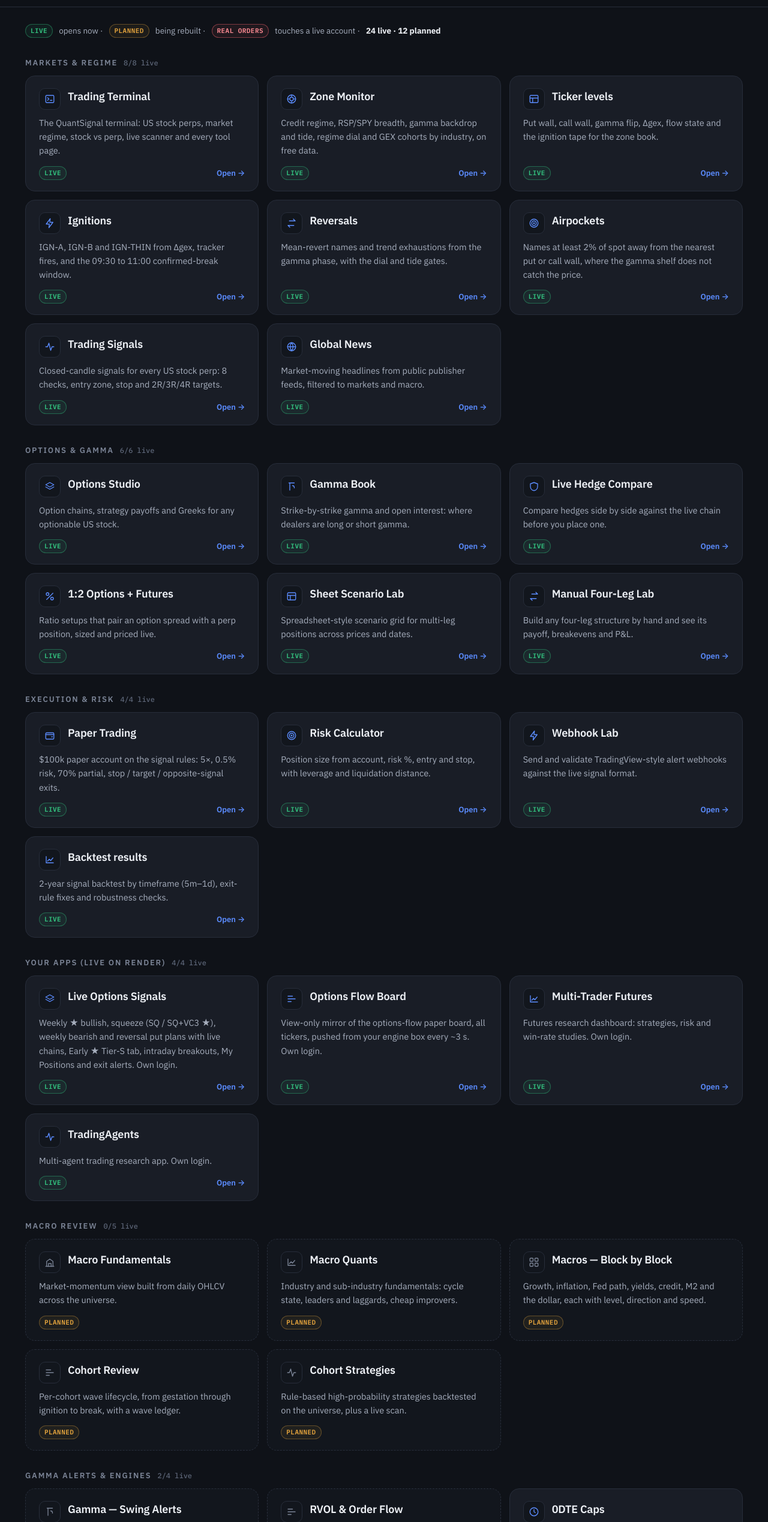
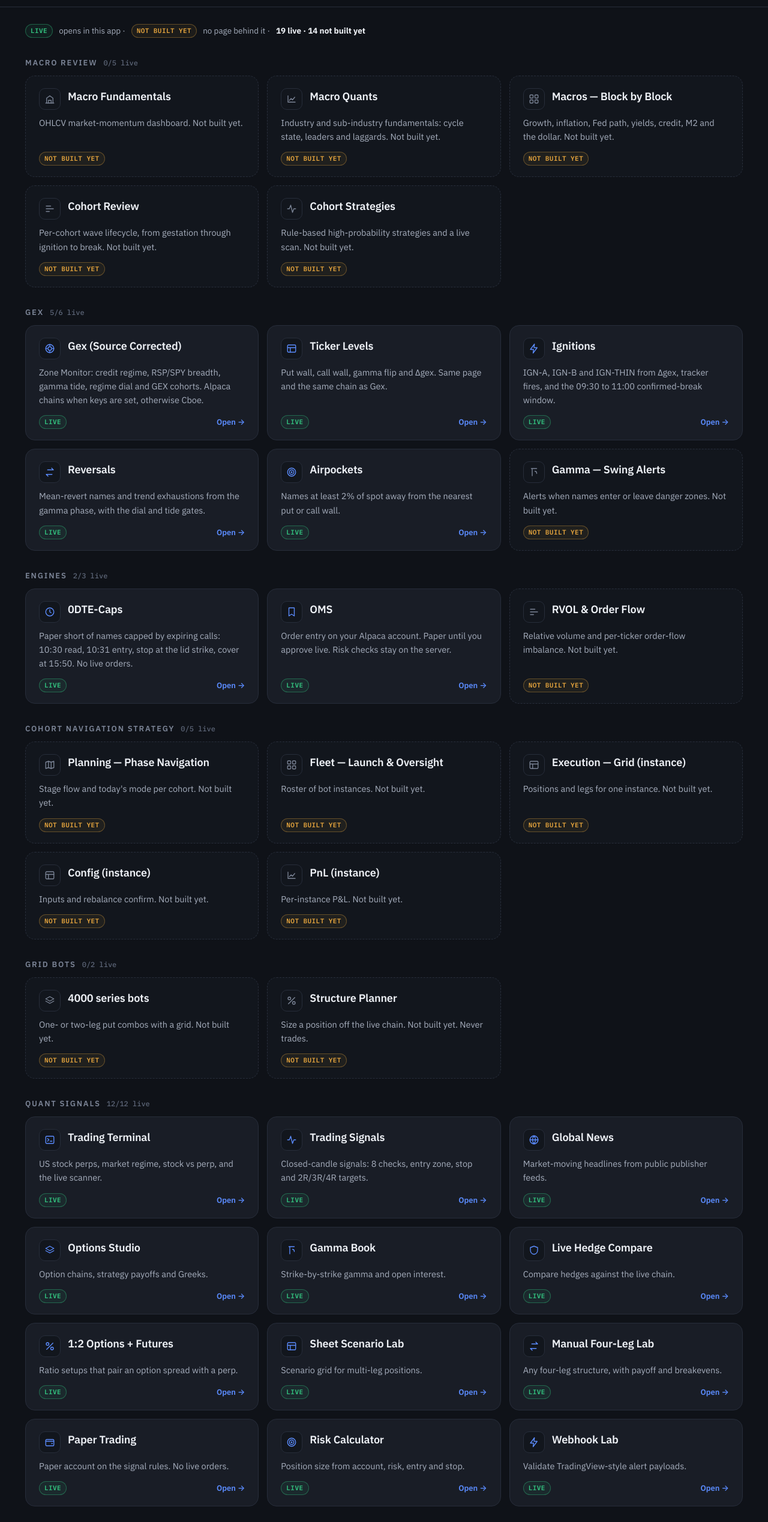
Before and after one commit to Abhinavsatyapu/QuantSignal, a website: page site/portal.html in a window 1280 px wide. Shown: the part 65-2602 px from the top of the page at 60% size. Drawn offline with Linux system fonts and the light colour scheme.

Commit message:
Unify the portal grid with one Zone Monitor chain
The home page uses the reference section headings. Live cards open in-app pages; engines we do not have are marked not built yet and are not links. Zone Monitor tabs open Ignitions, Reversals, Weekly, Airpockets and 0DTE here. Those books read the Zone Monitor levels instead of a second chain, and a failed gamma pass waits ten minutes before retrying.

Co-authored-by: Abhinavsatyapu <Abhinavsatyapu@users.noreply.github.com>

```diff
--- a/server.js
+++ b/server.js
@@ -210,6 +210,7 @@ http.createServer((req, res) => {
   if (url.pathname === "/api/av/quotes") return avQuotes(req, res, url);
   if (url.pathname === "/api/av/regime") return avRegime(req, res, url);
   if (url.pathname.startsWith("/api/")) return proxy(req, res, url);
+  if (url.pathname === "/levels") { res.writeHead(302, { ...sec, Location: "/zone#levels" }); return res.end(); }
   if (url.pathname === "/" || url.pathname === "/portal") url.pathname = "/portal.html";   // portal home; the terminal lives at /terminal
   let p = path.normalize(decodeURIComponent(url.pathname)).replace(/^(\.\.[\/\\])+/, "");
   let file = path.join(SITE, p);
--- a/site/portal.html
+++ b/site/portal.html
@@ -3,7 +3,7 @@
 <head>
 <meta charset="utf-8">
 <meta name="viewport" content="width=device-width, initial-scale=1">
-<title>QuantSignal Portal</title>
+<title>Dashboard Portal</title>
 <meta name="theme-color" content="#0f1218">
 <link rel="preconnect" href="https://fonts.googleapis.com"><link rel="preconnect" href="https://fonts.gstatic.com" crossorigin>
 <link href="https://fonts.googleapis.com/css2?family=IBM+Plex+Mono:wght@500;600&family=IBM+Plex+Sans:wght@400;500;600;700&display=swap" rel="stylesheet">
@@ -53,12 +53,12 @@ footer{max-width:1240px;margin:0 auto;padding:0 22px 40px;color:#5d6678;font-siz
 </head>
 <body>
 <header><div class="bar">
-  <div class="logo" aria-hidden="true">Q</div><div class="brand"><strong>QuantSignal Portal</strong><small>Private · all dashboards in one place</small></div>
+  <div class="logo" aria-hidden="true">Q</div><div class="brand"><strong>Dashboard Portal</strong><small>QuantSignal · private</small></div>
   <input id="q" class="search" type="search" placeholder="Search dashboards…" aria-label="Search dashboards">
   <a class="out" href="/logout">Sign out</a>
 </div></header>
 <main>
-  <div class="intro"><span class="pill live">LIVE</span> opens now · <span class="pill plan">PLANNED</span> being rebuilt · <span class="pill real">REAL ORDERS</span> touches a live account · <b id="count"></b></div>
+  <div class="intro"><span class="pill live">LIVE</span> opens in this app · <span class="pill plan">NOT BUILT YET</span> no page behind it · <b id="count"></b></div>
   <div id="sections"></div>
   <p class="empty" id="empty">No dashboard matches that search.</p>
 </main>
@@ -75,65 +75,60 @@ const I = {
 };
 // [section, [title, description, href | null (planned), icon, tag]]
 const S = [
-  ['Markets & regime', [
-    ['Trading Terminal', 'The QuantSignal terminal: US stock perps, market regime, stock vs perp, live scanner and every tool page.', '/terminal', 'terminal', 'live'],
-    ['Zone Monitor', 'Credit regime, RSP/SPY breadth, gamma backdrop and tide, regime dial and GEX cohorts by industry, on free data.', '/zone', 'zone', 'live'],
-    ['Ticker levels', 'Put wall, call wall, gamma flip, Δgex, flow state and the ignition tape for the zone book.', '/levels', 'table', 'live'],
+  ['Macro Review', [
+    ['Macro Fundamentals', 'OHLCV market-momentum dashboard. Not built yet.', null, 'macro', 'plan'],
+    ['Macro Quants', 'Industry and sub-industry fundamentals: cycle state, leaders and laggards. Not built yet.', null, 'chart', 'plan'],
+    ['Macros — Block by Block', 'Growth, inflation, Fed path, yields, credit, M2 and the dollar. Not built yet.', null, 'grid', 'plan'],
+    ['Cohort Review', 'Per-cohort wave lifecycle, from gestation through ignition to break. Not built yet.', null, 'flow', 'plan'],
+    ['Cohort Strategies', 'Rule-based high-probability strategies and a live scan. Not built yet.', null, 'pulse', 'plan'],
+  ]],
+  ['GEX', [
+    ['Gex (Source Corrected)', 'Zone Monitor: credit regime, RSP/SPY breadth, gamma tide, regime dial and GEX cohorts. Alpaca chains when keys are set, otherwise Cboe.', '/zone', 'zone', 'live'],
+    ['Ticker Levels', 'Put wall, call wall, gamma flip and Δgex. Same page and the same chain as Gex.', '/zone#levels', 'table', 'live'],
     ['Ignitions', 'IGN-A, IGN-B and IGN-THIN from Δgex, tracker fires, and the 09:30 to 11:00 confirmed-break window.', '/ignitions', 'bolt', 'live'],
     ['Reversals', 'Mean-revert names and trend exhaustions from the gamma phase, with the dial and tide gates.', '/reversals', 'swap', 'live'],
-    ['Airpockets', 'Names at least 2% of spot away from the nearest put or call wall, where the gamma shelf does not catch the price.', '/airpocket', 'target', 'live'],
-    ['Trading Signals', 'Closed-candle signals for every US stock perp: 8 checks, entry zone, stop and 2R/3R/4R targets.', '/signals', 'pulse', 'live'],
-    ['Global News', 'Market-moving headlines from public publisher feeds, filtered to markets and macro.', '/news', 'globe', 'live'],
+    ['Airpockets', 'Names at least 2% of spot away from the nearest put or call wall.', '/airpocket', 'target', 'live'],
+    ['Gamma — Swing Alerts', 'Alerts when names enter or leave danger zones. Not built yet.', null, 'gamma', 'plan'],
   ]],
-  ['Options & gamma', [
-    ['Options Studio', 'Option chains, strategy payoffs and Greeks for any optionable US stock.', '/options', 'layers', 'live'],
-    ['Gamma Book', 'Strike-by-strike gamma and open interest: where dealers are long or short gamma.', '/gamma', 'gamma', 'live'],
-    ['Live Hedge Compare', 'Compare hedges side by side against the live chain before you place one.', '/hedge', 'shield', 'live'],
-    ['1:2 Options + Futures', 'Ratio setups that pair an option spread with a perp position, sized and priced live.', '/ratio', 'ratio', 'live'],
-    ['Sheet Scenario Lab', 'Spreadsheet-style scenario grid for multi-leg positions across prices and dates.', '/sheet-lab', 'table', 'live'],
-    ['Manual Four-Leg Lab', 'Build any four-leg structure by hand and see its payoff, breakevens and P&L.', '/manual', 'swap', 'live'],
+  ['Engines', [
+    ['0DTE-Caps', 'Paper short of names capped by expiring calls: 10:30 read, 10:31 entry, stop at the lid strike, cover at 15:50. No live orders.', '/0dte', 'clock', 'live'],
+    ['OMS', 'Order entry on your Alpaca account. Paper until you approve live. Risk checks stay on the server.', '/oms', 'order', 'live'],
+    ['RVOL & Order Flow', 'Relative volume and per-ticker order-flow imbalance. Not built yet.', null, 'flow', 'plan'],
   ]],
-  ['Execution & risk', [
-    ['Paper Trading', '$100k paper account on the signal rules: 5×, 0.5% risk, 70% partial, stop / target / opposite-signal exits.', '/paper', 'wallet', 'live'],
-    ['Risk Calculator', 'Position size from account, risk %, entry and stop, with leverage and liquidation distance.', '/risk', 'target', 'live'],
-    ['Webhook Lab', 'Send and validate TradingView-style alert webhooks against the live signal format.', '/webhook', 'bolt', 'live'],
-    ['Backtest results', '2-year signal backtest by timeframe (5m–1d), exit-rule fixes and robustness checks.', 'https://claude.ai/artifact/VdrrSeZ9616RcRdHKT3mbP', 'chart', 'live'],
+  ['Cohort Navigation Strategy', [
+    ['Planning — Phase Navigation', 'Stage flow and today\'s mode per cohort. Not built yet.', null, 'map', 'plan'],
+    ['Fleet — Launch & Oversight', 'Roster of bot instances. Not built yet.', null, 'grid', 'plan'],
+    ['Execution — Grid (instance)', 'Positions and legs for one instance. Not built yet.', null, 'table', 'plan'],
+    ['Config (instance)', 'Inputs and rebalance confirm. Not built yet.', null, 'table', 'plan'],
+    ['PnL (instance)', 'Per-instance P&L. Not built yet.', null, 'chart', 'plan'],
   ]],
-  ['Your apps (live on Render)', [
-    ['Live Options Signals', 'Weekly ★ bullish, squeeze (SQ / SQ+VC3 ★), weekly bearish and reversal put plans with live chains, Early ★ Tier-S tab, intraday breakouts, My Positions and exit alerts. Own login.', 'https://live-options-dashboard.onrender.com', 'layers', 'live'],
-    ['Options Flow Board', 'View-only mirror of the options-flow paper board, all tickers, pushed from your engine box every ~3 s. Own login.', 'https://options-flow-board.onrender.com', 'flow', 'live'],
-    ['Multi-Trader Futures', 'Futures research dashboard: strategies, risk and win-rate studies. Own login.', 'https://multi-trader-futures.onrender.com', 'chart', 'live'],
-    ['TradingAgents', 'Multi-agent trading research app. Own login.', 'https://tradingagents-68rw.onrender.com', 'pulse', 'live'],
+  ['Grid Bots', [
+    ['4000 series bots', 'One- or two-leg put combos with a grid. Not built yet.', null, 'layers', 'plan'],
+    ['Structure Planner', 'Size a position off the live chain. Not built yet. Never trades.', null, 'ratio', 'plan'],
   ]],
-  ['Macro review', [
-    ['Macro Fundamentals', 'Market-momentum view built from daily OHLCV across the universe.', null, 'macro', 'plan'],
-    ['Macro Quants', 'Industry and sub-industry fundamentals: cycle state, leaders and laggards, cheap improvers.', null, 'chart', 'plan'],
-    ['Macros — Block by Block', 'Growth, inflation, Fed path, yields, credit, M2 and the dollar, each with level, direction and speed.', null, 'grid', 'plan'],
-    ['Cohort Review', 'Per-cohort wave lifecycle, from gestation through ignition to break, with a wave ledger.', null, 'flow', 'plan'],
-    ['Cohort Strategies', 'Rule-based high-probability strategies backtested on the universe, plus a live scan.', null, 'pulse', 'plan'],
-  ]],
-  ['Gamma alerts & engines', [
-    ['Gamma — Swing Alerts', 'Alerts when names enter or leave danger zones and ignition setups on the gamma map.', null, 'gamma', 'plan'],
-    ['RVOL & Order Flow', 'Relative-volume candidates with intraday confirmation and per-ticker order-flow imbalance. View only.', null, 'flow', 'plan'],
-    ['0DTE Caps', 'Paper short of names capped by expiring calls: 10:30 read, 10:31 entry, stop at the lid strike, cover at 15:50. No live orders.', '/0dte', 'clock', 'live'],
-    ['OMS', 'Order entry on your Alpaca account: risk checks on the server, approval on every order, a reason on every action, full order timeline. Paper until you approve live.', '/oms', 'order', 'live'],
-  ]],
-  ['Cohort navigation & grid bots', [
-    ['Planning — Phase Navigation', 'The phase rulebook live: stage flow, per-edge adjustments and today\'s mode per cohort.', null, 'map', 'plan'],
-    ['Fleet — Launch & Oversight', 'Roster of bot instances with hedge and P&L per tree; launch new ones without trading here.', null, 'grid', 'plan'],
-    ['Execution / Config / PnL', 'Per-instance positions and legs, inputs and rebalance confirm, and per-instance P&L.', null, 'table', 'plan'],
-    ['Put-combo grid bots', 'One- or two-leg put combos with a grid: launch and oversight of the bot fleet.', null, 'layers', 'plan'],
-    ['Structure Planner', 'Size a position off the live chain: tranches, strikes, delta, carry, worst case and payoff at expiry. Never trades.', null, 'ratio', 'plan'],
+  ['Quant Signals', [
+    ['Trading Terminal', 'US stock perps, market regime, stock vs perp, and the live scanner.', '/terminal', 'terminal', 'live'],
+    ['Trading Signals', 'Closed-candle signals: 8 checks, entry zone, stop and 2R/3R/4R targets.', '/signals', 'pulse', 'live'],
+    ['Global News', 'Market-moving headlines from public publisher feeds.', '/news', 'globe', 'live'],
+    ['Options Studio', 'Option chains, strategy payoffs and Greeks.', '/options', 'layers', 'live'],
+    ['Gamma Book', 'Strike-by-strike gamma and open interest.', '/gamma', 'gamma', 'live'],
+    ['Live Hedge Compare', 'Compare hedges against the live chain.', '/hedge', 'shield', 'live'],
+    ['1:2 Options + Futures', 'Ratio setups that pair an option spread with a perp.', '/ratio', 'ratio', 'live'],
+    ['Sheet Scenario Lab', 'Scenario grid for multi-leg positions.', '/sheet-lab', 'table', 'live'],
+    ['Manual Four-Leg Lab', 'Any four-leg structure, with payoff and breakevens.', '/manual', 'swap', 'live'],
+    ['Paper Trading', 'Paper account on the signal rules. No live orders.', '/paper', 'wallet', 'live'],
+    ['Risk Calculator', 'Position size from account, risk, entry and stop.', '/risk', 'target', 'live'],
+    ['Webhook Lab', 'Validate TradingView-style alert payloads.', '/webhook', 'bolt', 'live'],
   ]],
 ];
 const esc = s => String(s).replace(/[&<>"']/g, c => ({ '&': '&amp;', '<': '&lt;', '>': '&gt;', '"': '&quot;', "'": '&#39;' }[c]));
-const tag = t => t === 'live' ? '<span class="pill live">LIVE</span>' : t === 'real' ? '<span class="pill real">REAL ORDERS · PLANNED</span>' : '<span class="pill plan">PLANNED</span>';
+const tag = t => t === 'live' ? '<span class="pill live">LIVE</span>' : '<span class="pill plan">NOT BUILT YET</span>';
 document.getElementById('sections').innerHTML = S.map(([name, cards]) => `<section data-sec><h2>${esc(name)} <span>${cards.filter(c => c[2]).length}/${cards.length} live</span></h2><div class="grid">${cards.map(([t, d, href, ic, st]) => {
   const inner = `<div class="top"><div class="ico"><svg viewBox="0 0 24 24" aria-hidden="true">${I[ic] || I.grid}</svg></div><h3>${esc(t)}</h3></div><p>${esc(d)}</p><div class="meta">${tag(st)}${href ? '<span class="arrow">Open →</span>' : ''}</div>`;
   const ext = href && href.startsWith('http');
   return href ? `<a class="card" href="${esc(href)}"${ext ? ' target="_blank" rel="noopener"' : ''} data-q="${esc((t + ' ' + d).toLowerCase())}">${inner}</a>` : `<div class="card planned" data-q="${esc((t + ' ' + d).toLowerCase())}">${inner}</div>`;
 }).join('')}</div></section>`).join('');
-const all = S.flatMap(s => s[1]); document.getElementById('count').textContent = `${all.filter(c => c[2]).length} live · ${all.filter(c => !c[2]).length} planned`;
+const all = S.flatMap(s => s[1]); document.getElementById('count').textContent = `${all.filter(c => c[2]).length} live · ${all.filter(c => !c[2]).length} not built yet`;
 document.getElementById('q').addEventListener('input', e => {
   const q = e.target.value.trim().toLowerCase(); let shown = 0;
   document.querySelectorAll('[data-sec]').forEach(sec => { let n = 0; sec.querySelectorAll('.card').forEach(c => { const ok = !q || c.dataset.q.includes(q); c.style.display = ok ? '' : 'none'; n += ok; }); sec.style.display = n ? '' : 'none'; shown += n; });
--- a/site/zone-book.js
+++ b/site/zone-book.js
@@ -172,7 +172,7 @@ function airpockets(d) {
     assumptions(d);
 }
 function stub(title, copy) {
-  return `<section class="card"><h2>${esc(title)}</h2><p>${esc(copy)}</p><p class="note"><a href="/levels">Ticker levels</a> · <a href="/ignitions">Ignitions</a> · <a href="/reversals">Reversals</a></p></section>`;
+  return `<section class="card"><h2>${esc(title)}</h2><p>${esc(copy)}</p><p class="note"><a href="/zone#levels">Ticker levels</a> · <a href="/ignitions">Ignitions</a> · <a href="/reversals">Reversals</a> · <a href="/airpocket">Airpockets</a></p></section>`;
 }
 
 function render(d) {
```
Also changed, not shown: books.js (+63 -28 lines), site/0dte.html (+1 -1 lines), site/airpocket.html (+1 -1 lines), site/ignitions.html (+1 -1 lines), site/levels.html (+1 -1 lines), site/reversals.html (+1 -1 lines), site/weekly.html (+1 -1 lines), site/zone.html (+6 -4 lines), zone.js (+9 -4 lines).
